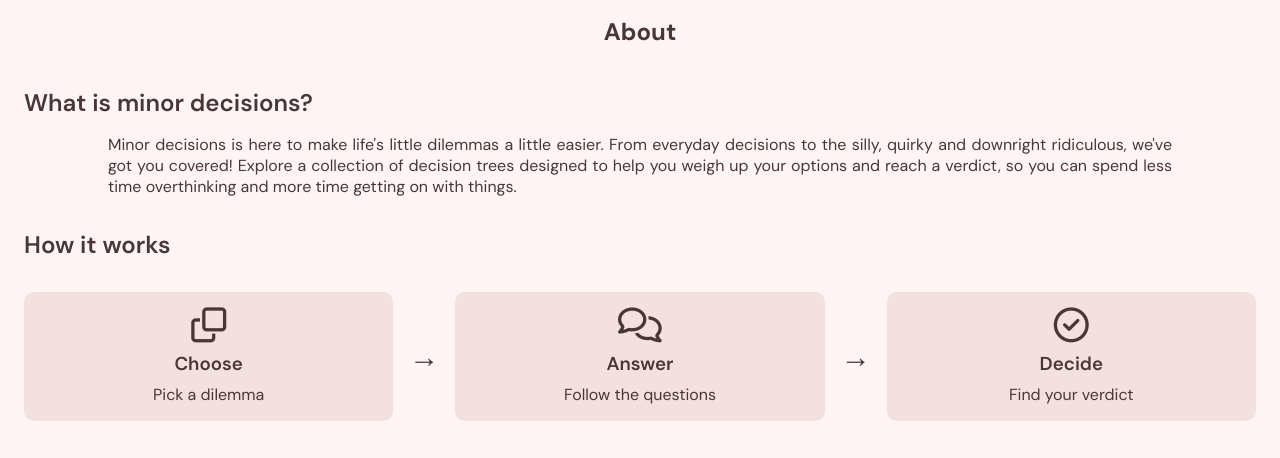
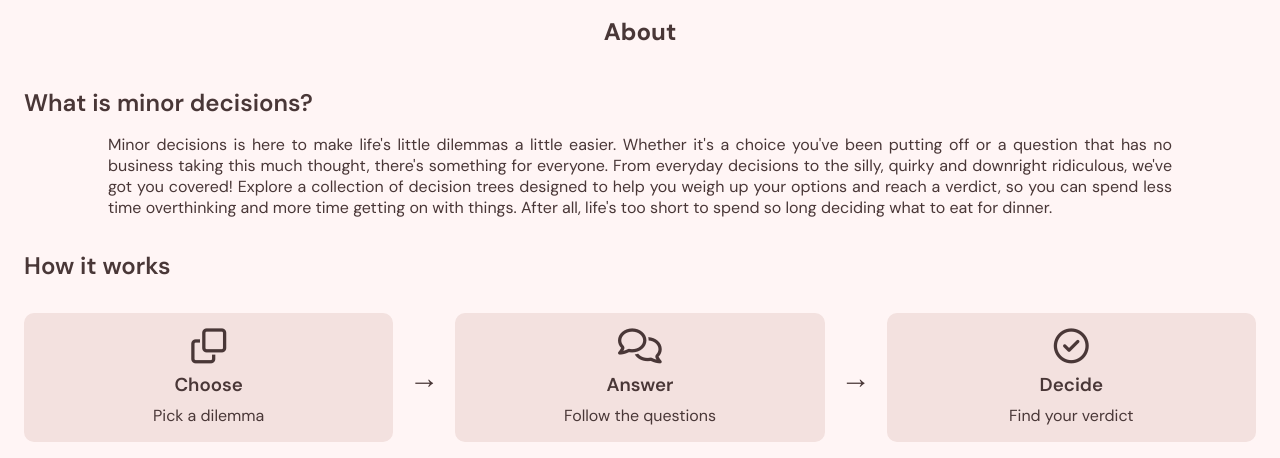
Before and after one commit to hazelt0892/minor-decisions, a Flask app: page /about in a window 1280 px wide. Shown: the part 80-538 px from the top of the page. Run offline with Flask 3, Linux system fonts and the light colour scheme.

Commit message:
made about section longer

```diff
--- a/templates/about.html
+++ b/templates/about.html
@@ -13,8 +13,10 @@
             <h2>What is minor decisions?</h2>
             <p class="paragraph">
                 Minor decisions is here to make life's little dilemmas a little easier.
+                Whether it's a choice you've been putting off or a question that has no business taking this much thought, there's something for everyone.
                 From everyday decisions to the silly, quirky and downright ridiculous, we've got you covered!
                 Explore a collection of decision trees designed to help you weigh up your options and reach a verdict, so you can spend less time overthinking and more time getting on with things.
+                After all, life's too short to spend so long deciding what to eat for dinner.
             </p>
         </section>
         <section>
```
Also changed, not shown: README.md.
